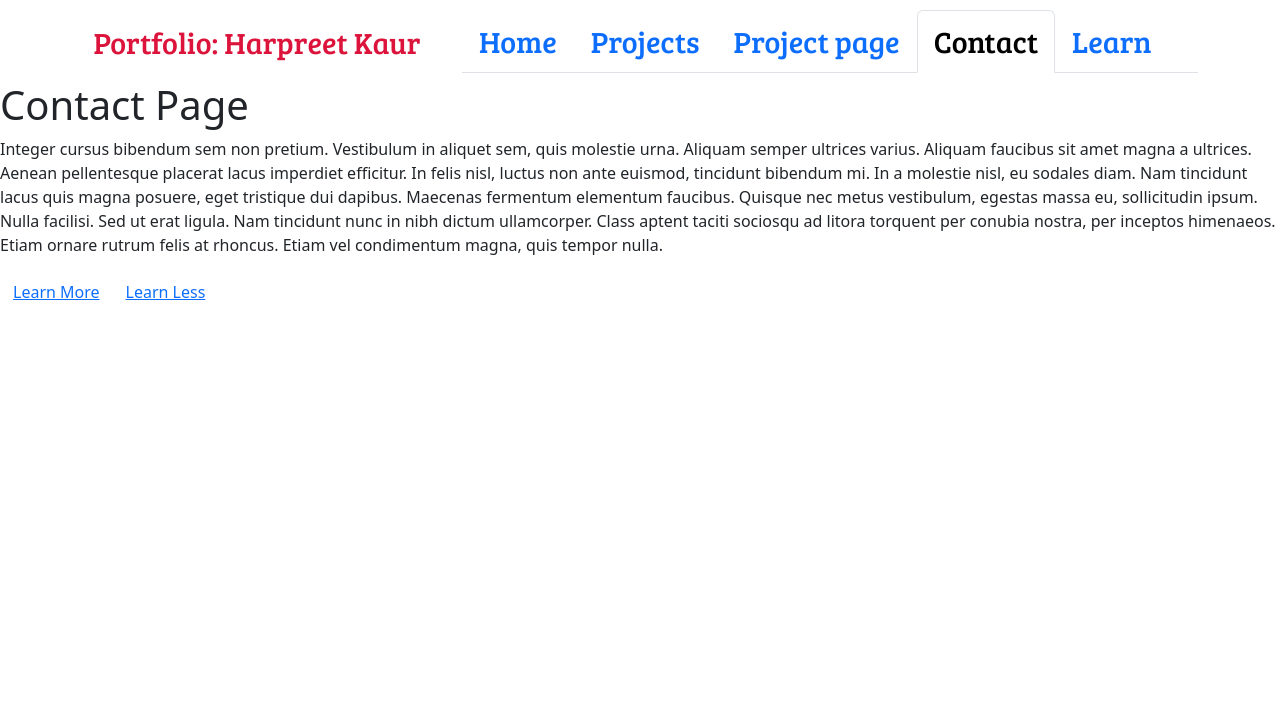
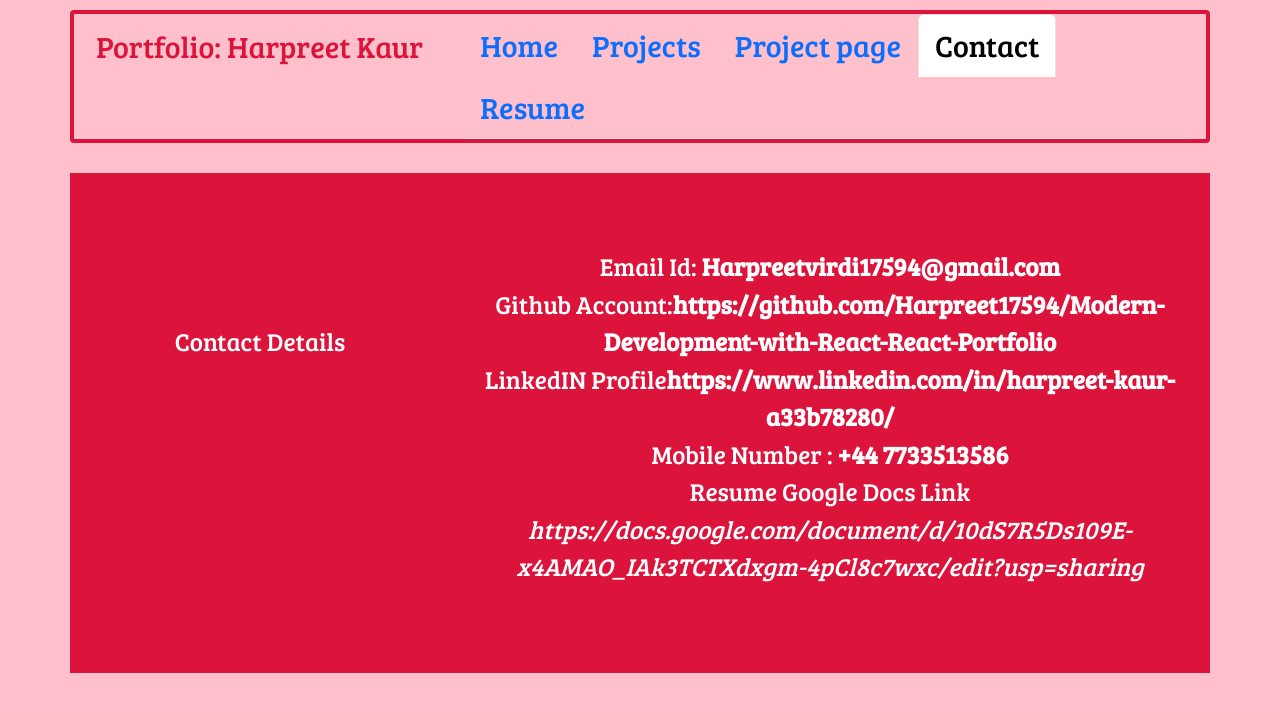
Before and after one commit to Harpreet17594/Modern-Development-with-React-React-Portfolio, a React (Vite) app: page /contact in a window 1280 px wide. Shown: the top 712 px of the page. Built offline with nearby package versions, Linux system fonts and the light colour scheme.

Commit message:
created file contact.css and updated resume.jsx and contact.jsx

```diff
--- a/index.html
+++ b/index.html
@@ -16,7 +16,7 @@
     <meta name="viewport" content="width=device-width, initial-scale=1.0" />
     <title>Vite + React</title>
   </head>
-  <body>
+  <body style="background: linear-gradient(45deg, pink, pink)">
     <div id="root"></div>
     <script type="module" src="/src/main.jsx"></script>
   </body>
--- /dev/null
+++ b/public/css/contact.css
@@ -0,0 +1,12 @@
+.myfont1{
+    font-family: 'Bree Serif', serif;
+    color: white;
+    text-align: center;
+    margin-top: 30px;
+    background-color: crimson;
+    height: 500px;
+    font-size: 25px;
+}
+.fontstyle{
+    font-size: 15px;
+}
--- a/public/css/home.css
+++ b/public/css/home.css
@@ -2,7 +2,8 @@
     color: crimson;
 font-size: 30px;
 text-align: center;
-margin-top: 10px;}
+margin-top: 10px;
+}
 .fontstyleother{
     font-size: 30px;
     font-family: 'Bree Serif', serif;
@@ -20,5 +21,9 @@ margin-top: 10px;}
     border: solid brown 4px;
 }
 .styleul{
-    color:blueviolet;
+    border: 4px solid crimson;
+    border-radius: 4px;
 }
+.styleli{
+    color: crimson;
+}
--- a/src/components/NavTabs.jsx
+++ b/src/components/NavTabs.jsx
@@ -14,14 +14,14 @@ function NavTabs() {
 
 
     // ================================================================================================
-    <div className="container container-fluid myfont">
+    <div className="container container-fluid myfont  styleul">
     <div className="row">
       <div className='col-lg-4'>
       <pre className='myfont'>Portfolio: Harpreet Kaur </pre>
       </div>
-    <div className='col-lg-8 styleul'>
+    <div className='col-lg-8'>
     <ul className="nav nav-tabs ">
-      <li className="nav-item  ">
+      <li className="nav-item">
         <NavLink
           to="/"
           end
@@ -65,12 +65,12 @@ function NavTabs() {
       </li>
       <li className="nav-item">
         <NavLink
-          to="contact/learn"
+          to="resume"
           className={({ isActive }) =>
             isActive ? 'nav-link active' : 'nav-link'
           }
         >
-          Learn
+          Resume
         </NavLink>
       </li>
     </ul>
--- a/src/components/pages/Contact.jsx
+++ b/src/components/pages/Contact.jsx
@@ -1,33 +1,54 @@
 import React from 'react';
 import { Link, Route, Routes } from 'react-router-dom';
-import Learn from './Learn';
+// import Contact from './Contact';
+import 'bootstrap/dist/css/bootstrap.min.css';
+import * as bootstrap from 'bootstrap';
+import '/public/css/contact.css'
+
+
 
 function Contact(props) {
   return (
-    <div>
-      <h1>Contact Page</h1>
-      <p>
-        Integer cursus bibendum sem non pretium. Vestibulum in aliquet sem, quis
-        molestie urna. Aliquam semper ultrices varius. Aliquam faucibus sit amet
-        magna a ultrices. Aenean pellentesque placerat lacus imperdiet
-        efficitur. In felis nisl, luctus non ante euismod, tincidunt bibendum
-        mi. In a molestie nisl, eu sodales diam. Nam tincidunt lacus quis magna
-        posuere, eget tristique dui dapibus. Maecenas fermentum elementum
-        faucibus. Quisque nec metus vestibulum, egestas massa eu, sollicitudin
-        ipsum. Nulla facilisi. Sed ut erat ligula. Nam tincidunt nunc in nibh
-        dictum ullamcorper. Class aptent taciti sociosqu ad litora torquent per
-        conubia nostra, per inceptos himenaeos. Etiam ornare rutrum felis at
-        rhoncus. Etiam vel condimentum magna, quis tempor nulla.
-      </p>
-      <Link to="learn" role="button" className="btn btn-link">
+    <div className='container myfont1'>
+      <div className='row'>
+      <div className='col-md-4'>
+        <br /><br /><br /><br />
+      <span fontstyle>Contact Details</span><br />
+      </div>
+
+      <div className='col-md-8'>
+      <br /><br />
+      <span>Email Id: </span>
+      <strong>Harpreetvirdi17594@gmail.com</strong>
+      <br />
+      <span> Github Account:</span>
+      <strong>https://github.com/Harpreet17594/Modern-Development-with-React-React-Portfolio</strong>
+      <br />
+      <span>LinkedIN Profile</span>
+      <strong>https://www.linkedin.com/in/harpreet-kaur-a33b78280/</strong>
+      <br />
+      <span>Mobile Number :</span>
+      <strong> +44 7733513586</strong>
+      <br />
+      <span>Resume Google Docs Link </span>
+      <i>https://docs.google.com/document/d/10dS7R5Ds109E-x4AMAO_IAk3TCTXdxgm-4pCl8c7wxc/edit?usp=sharing</i>
+<br/>
+
+
+
+
+
+      {/* <Link to="learn" role="button" className="btn btn-link">
         Learn More
       </Link>
       <Link to="contact" role="button" className="btn btn-link">
         Learn Less
       </Link>
       <Routes>
-        <Route path="learn" element={<Learn />} />
-      </Routes>
+        <Route path="contact" element={<Contact />} />
+      </Routes> */}
+      </div>
+      </div>
     </div>
   );
 }
--- a/src/components/pages/Header.jsx
+++ b/src/components/pages/Header.jsx
@@ -5,6 +5,8 @@ import Home from './Home';
 // import Header from './components/pages/Header';
 import Projects from './Projects';
 import Contact from './Contact';
+import Resume from './Resume';
+
 import ProjectPage from './ProjectPage';
 import projectdata from '/projectdata.json';
 import projects from '/projects.json';
@@ -90,6 +92,7 @@ function Header() {
 
           {/* Define a route that will have descendant routes */}
           <Route path="contact/*" element={<Contact />} />
+          <Route path="resume" element={<Resume />} />
         </Routes>
       </div>
     </Router>
--- a/src/components/pages/Learn.jsx
+++ /dev/null
@@ -1,17 +0,0 @@
-import React from 'react';
-
-function Learn() {
-  return (
-    <div>
-      <h1 className="text-center">hello</h1>
-      <p>
-        Lorem ipsum dolor sit amet, est ut enim consequat. Nostrum fastidii
-        partiendo sed ne, no mutat ludus aperiri mea, per in choro dolorem
-        electram. Invidunt reprimique assueverit quo ne, eruditi graecis pro ut.
-        Usu ut diceret scaevola evertitur, appareat voluptatibus ad vel.
-      </p>
-    </div>
-  );
-}
-
-export default Learn;
--- /dev/null
+++ b/src/components/pages/Resume.jsx
@@ -0,0 +1,16 @@
+import React from 'react';
+import { Link, Route, Routes } from 'react-router-dom';
+// import Contact from './Contact';
+import '/public/css/contact.css'
+
+
+function Resume() {
+  return (
+    <div className='myfont1'>
+      <h1 className="text-center">Resume</h1>
+      <a href="https://docs.google.com/document/d/10dS7R5Ds109E-x4AMAO_IAk3TCTXdxgm-4pCl8c7wxc/edit" target='_blank'>Click to open CV </a>
+    </div>
+  );
+}
+
+export default Resume;
--- a/src/components/pages/projectsstyle.css
+++ b/src/components/pages/projectsstyle.css
@@ -2,12 +2,12 @@
     height: 400px;
     width: 850px;
     outline: none;
-    border-color: black;
-    box-shadow: 0 0 20px brown;
+    border-color: crimson;
+    box-shadow: 5pX 5px 20px brown;
 
     text-align: center;
     /* background: linear-gradient(45deg, brown, pink); */
     margin-top: 10px;
-    background-color: crimson;
+    /* background-color: crimson; */
 
 }
```
